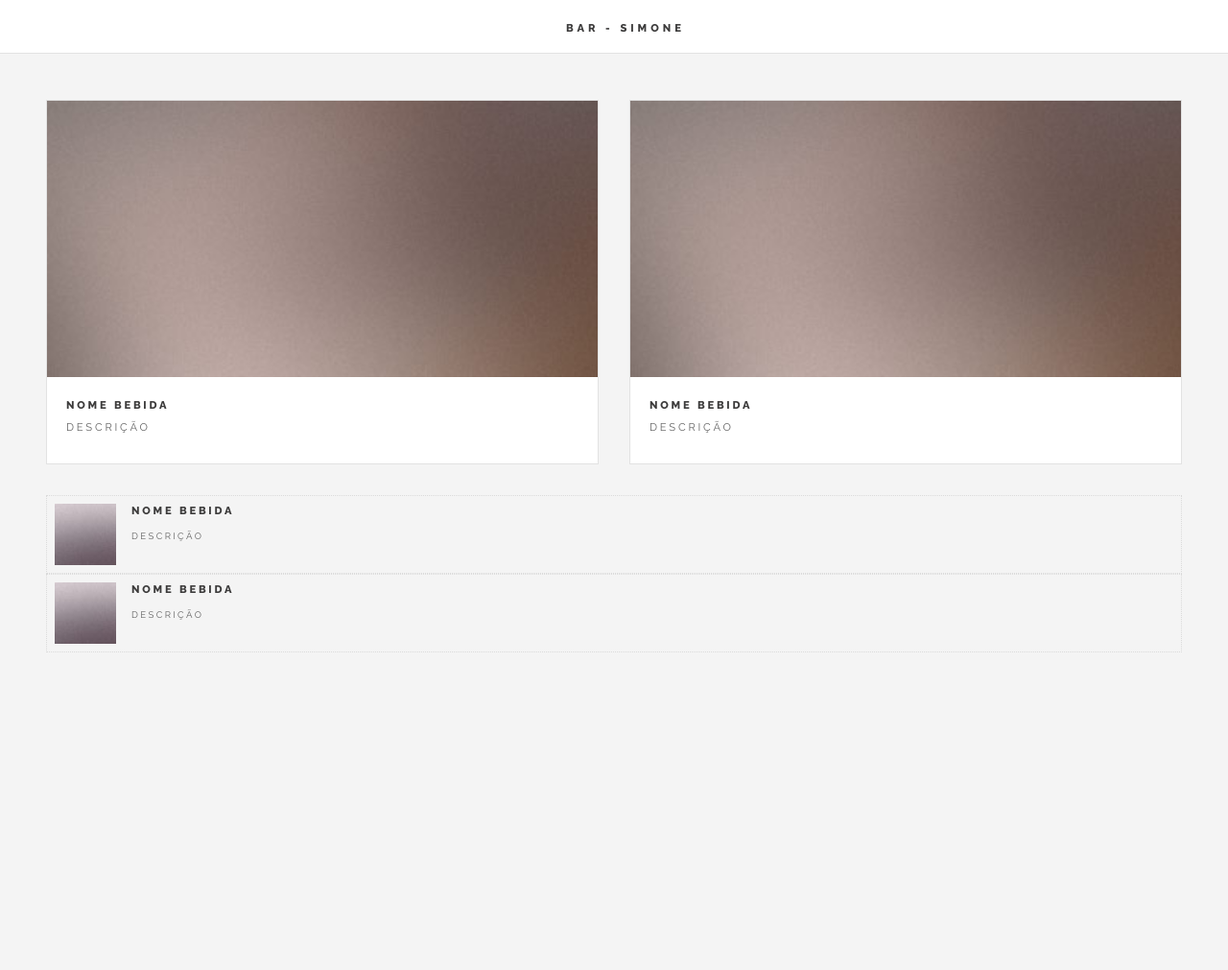
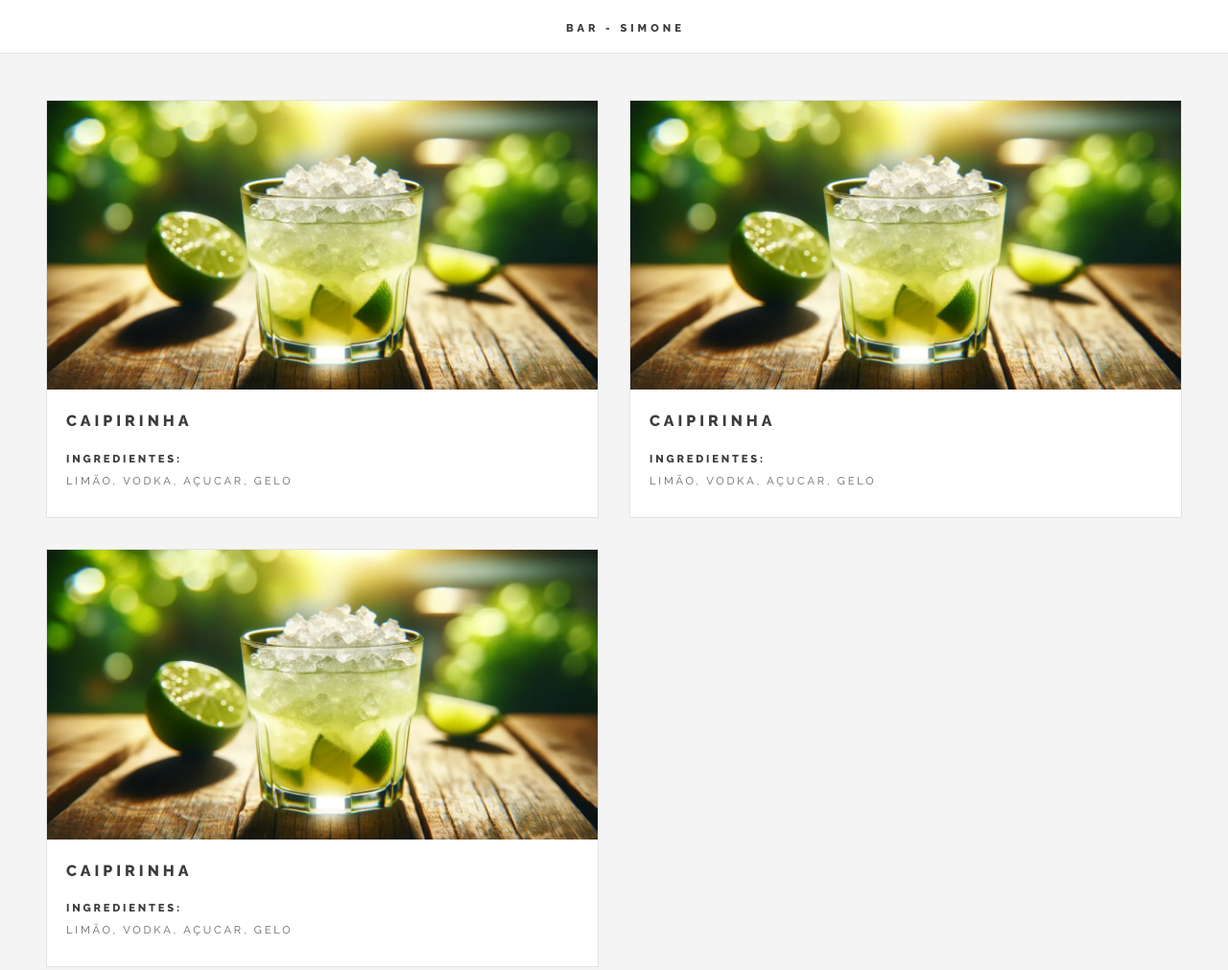
Before and after one commit to zBatataXDz/Drinks, a plain HTML site: page index.html in a window 1280 px wide. Shown: the whole page at 96% size. Before the commit the page ends 800 px from the top, so only its background shows below. Drawn offline with Linux system fonts and the light colour scheme.

Commit message:
batata
att

```diff
--- a/index.html
+++ b/index.html
@@ -10,6 +10,7 @@
 		<meta charset="utf-8" />
 		<meta name="viewport" content="width=device-width, initial-scale=1, user-scalable=no" />
 		<link rel="stylesheet" href="main.css" />
+		<link rel="stylesheet" href="modal.css" />
 	</head>
 	<body class="is-preload">
 
@@ -28,47 +29,36 @@
 									<!-- Mini Post -->
 										<article class="mini-post">
 											<header>
-												<h3>Nome Bebida</h3>
-												<p>Descrição</p>
+												<h1>Caipirinha</h1>
+												<h4>Ingredientes:</h4>
+												<p>Limão, Vodka, Açucar, Gelo</p>
 											</header>
-											<img src="images/pic04.jpg" alt="" />
+											<img src="images/caipirinha.webp" alt="" />
 										</article>
 
-									<!-- Mini Post -->
 										<article class="mini-post">
 											<header>
-												<h3>Nome bebida</h3>
-												<p>Descrição</p>
+												<h1>Caipirinha</h1>
+												<h4>Ingredientes:</h4>
+												<p>Limão, Vodka, Açucar, Gelo</p>
 											</header>
-											<img src="images/pic04.jpg" alt="" />
+											<img src="images/caipirinha.webp" alt="" />
+										</article>
+
+										<article class="mini-post">
+											<header>
+												<h1>Caipirinha</h1>
+												<h4>Ingredientes:</h4>
+												<p>Limão, Vodka, Açucar, Gelo</p>
+											</header>
+											<img src="images/caipirinha.webp" alt="" />
 										</article>
 
 								</div>
 							</section>
 
-						<!-- Posts List -->
-							<section>
-								<ul class="posts">
-									<li>
-										<article>
-											<header>
-												<h3><span>Nome Bebida</span></h3>
-												<p class="published">Descrição</p>
-											</header>
-											<p href="" class="image"><img src="images/pic08.jpg"/></p>
-										</article>
-									</li>
-									<li>
-										<article>
-											<header>
-												<h3><span>Nome Bebida</span></h3>
-												<p class="published">Descrição</p>
-											</header>
-											<p href="" class="image"><img src="images/pic08.jpg"/></p>
-										</article>
-									</li>
-								</ul>
-							</section>
-
+</section>
+<div class="overlay hidden"></div>
+<script src="modal.js"></script>
 	</body>
 </html>
--- a/main.css
+++ b/main.css
@@ -1869,7 +1869,7 @@ input, select, textarea {
 		background-color: transparent;
 		border: 0;
 		box-shadow: inset 0 0 0 1px rgba(160, 160, 160, 0.3);
-		color: #3c3b3b !important;
+		color: #3c3b3b;
 		cursor: pointer;
 		display: inline-block;
 		font-family: "Raleway", Helvetica, sans-serif;
```
Also changed, not shown: images/caipirinha.webp (added).
